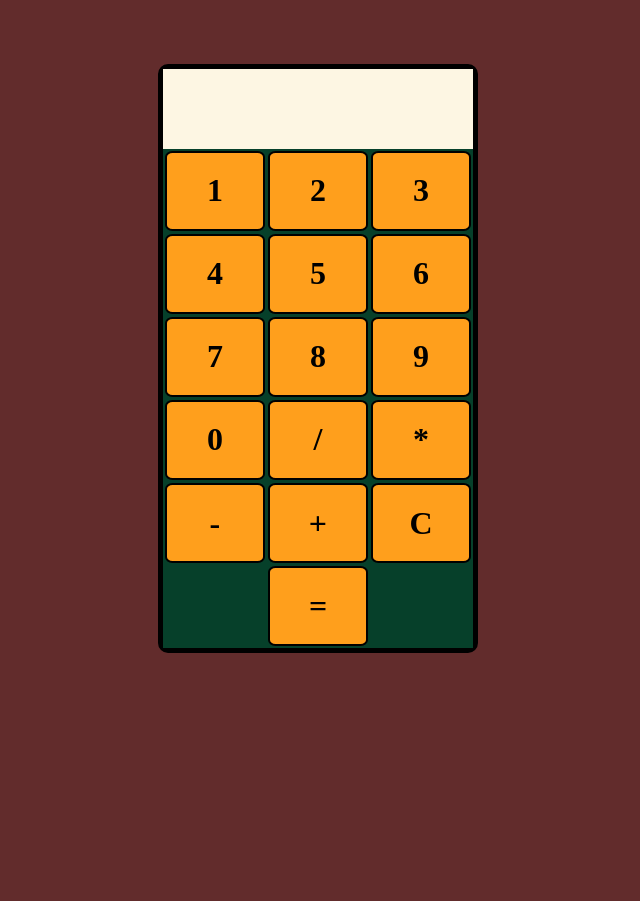
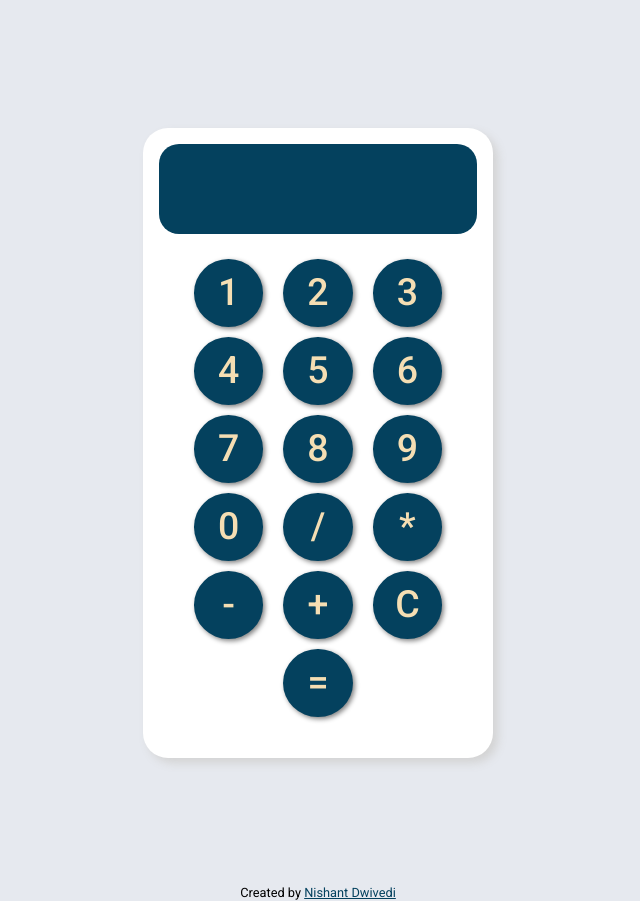
Before and after one commit to Nishant-Dwivedi/calculator, a plain HTML site: page index.html in a window 1280 px wide. Shown: the whole page, without its empty margins (322-962 px from the left). Before the commit the page ends 800 px from the top, so only its background shows below. Drawn offline with Linux system fonts and the light colour scheme.

Commit message:
changed UI and added readme.md

```diff
--- a/css/style.css
+++ b/css/style.css
@@ -21,45 +21,71 @@
 /* BASE STYLES
 /*******************************************/
 
+* {
+    font-family:  'Roboto', sans-serif;
+}
+
+
 body {
-    background-color: #622c2c;
+    background-color: #E6E9EF;
+    display: flex;
+    flex-direction: column;
+    align-items: center;
 }
 main {
-    width: 25%;
-    margin: 0 auto;
-    border: 5px solid black;
-    margin-top: 5%;
-    border-radius: 10px;
+    max-width: 350px;
+    margin: 10% auto;
+    min-width: 300px;
+    border-radius: 25px ;
+    box-shadow: 5px 5px 10px lightgray;
+    background-color: white;
+    padding: 1rem;
 }
 
 #calcDisplay {
-    height: 10vh;
-    background: rgb(247, 247, 247);
+    min-height: 90px;
+    color: wheat;
     font-size: xx-large;
     display: flex;
     align-items: center;
-    padding-left: 1% ;
-    background-color: #FDF6E3;
+    padding-left: 1rem ;
+    background-color: #04415E;
+    border-radius: 20px ;
+    border: none;
+
 }
 
 #calcButtons {
+    border-radius:0 0 15px 15px;
     display: flex;
     flex-wrap: wrap;
     justify-content: space-evenly;
-    background-color: #06402a;
-
+    background-color: white;
+    padding: 1.25rem;
 
 }
 
 button {
-    width: 32%;
-    height: 10vh;
-    border-radius: 7.5%;
-    margin: .5%;
-    border: 2px solid   black;
-    font-size: xx-large;
-    font-weight: 600;
-    background-color: #ff9f1c;
+
+    width: 25%;
+    height: 4.25rem;
+    font-weight: 500;
+    font-size: 37.5px;
+    background-color: #04415E;
+    margin:  5px;
+    border: none;
+    border-radius: 50%;
+    box-shadow: 2px 2px 5px  gray   ;
+    color: wheat;
+    padding: .5rem;
+}
+
+button:hover {
+    transform: scale(1.05);
+}
+
+small a {
+    color: #04415E;
 
 }
 
--- a/index.html
+++ b/index.html
@@ -10,6 +10,10 @@
 		<!-- external CSS link -->
 		<link rel="stylesheet" href="css/normalize.css">
 		<link rel="stylesheet" href="css/style.css">
+		<link rel="preconnect" href="https://fonts.googleapis.com">
+<link rel="preconnect" href="https://fonts.gstatic.com" crossorigin>
+<link href="https://fonts.googleapis.com/css2?family=Roboto:wght@300;400;500&display=swap" rel="stylesheet">
+
 	</head>
 	<body>
 		<main id="calcBody">
@@ -34,6 +38,8 @@
 			</div>
 		</main>
 
+		<small>Created by <a href="">Nishant Dwivedi</a></small>
+
 		<script type="text/javascript" src="js/main.js"></script>
 	</body>
 </html>
```
Also changed, not shown: Screenshot_2022-06-09_13-41-36.png (added), 1 other file.
